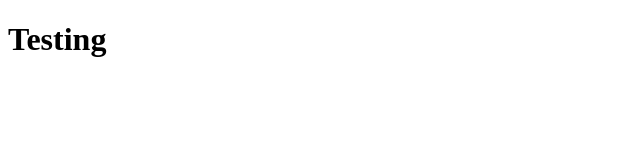
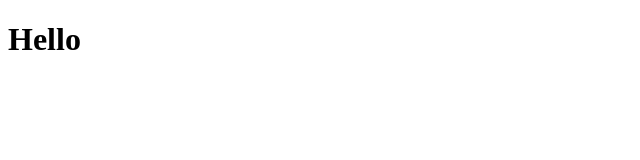
Before and after one commit to bonrosete/docker_compose_tutorial, a plain HTML site: page index.html in a window 1280 px wide. Shown: the whole page, without its empty margins (0-640 px from the left). Drawn offline with Linux system fonts and the light colour scheme.

Commit message:
Modified for Branch 1

```diff
--- a/index.html
+++ b/index.html
@@ -7,6 +7,6 @@
     <title>Document</title>
 </head>
 <body>
-    <h1>Testing</h1>
+    <h1>Hello</h1>
 </body>
 </html>
```
